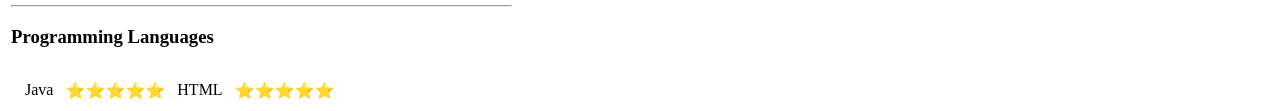
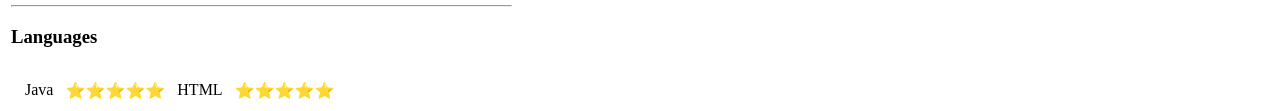
Before and after one commit to tristaniaaa/cv, a plain HTML site: page index.html in a window 1280 px wide. Shown: the part 692-803 px from the top of the page. Drawn offline with Linux system fonts and the light colour scheme.

Commit message:
Update index.html

```diff
--- a/index.html
+++ b/index.html
@@ -90,7 +90,7 @@
 
          <hr>
 
-          <h3>Programming Languages</h3>
+          <h3> Languages</h3>
           <table>
             <tr>
               <td>
```
